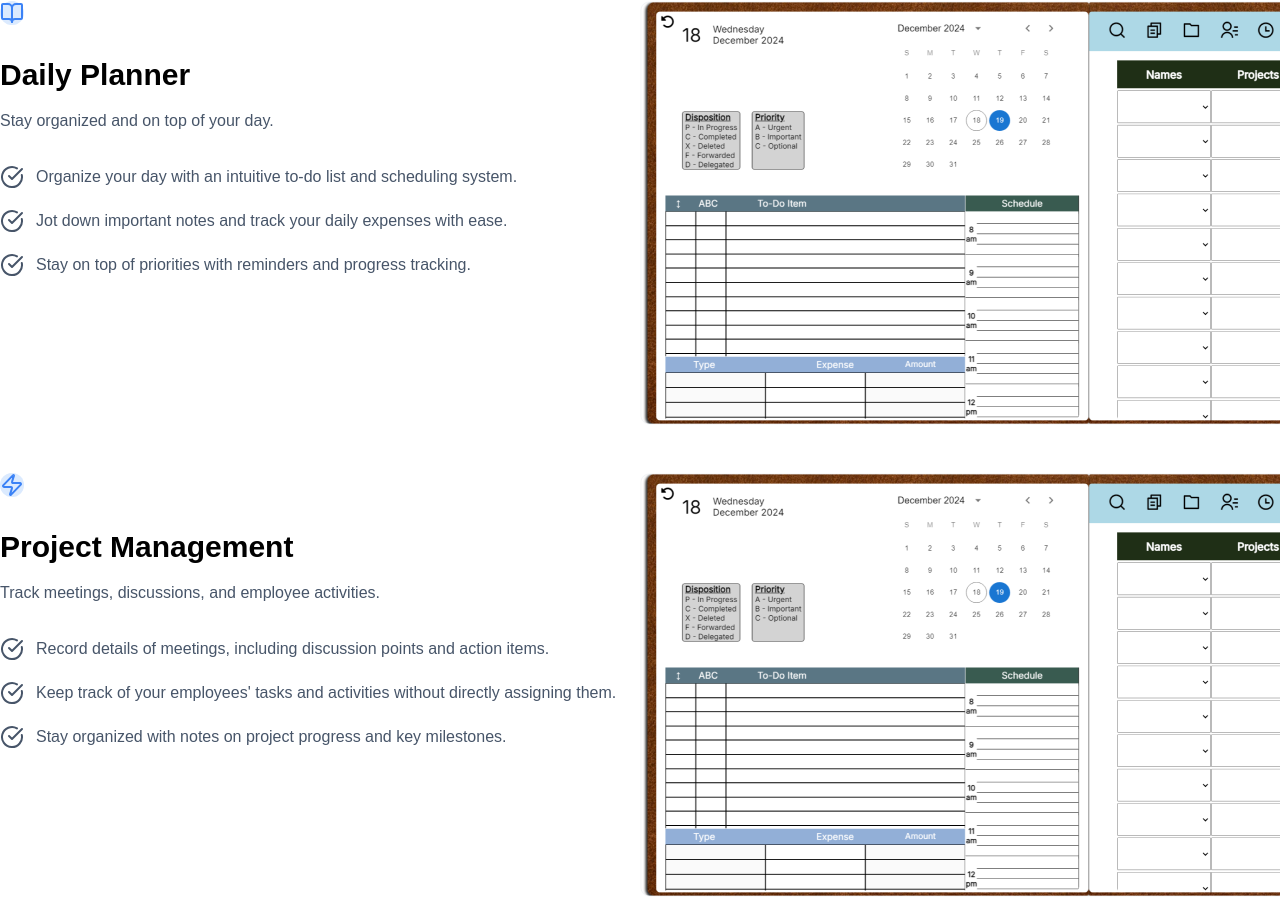
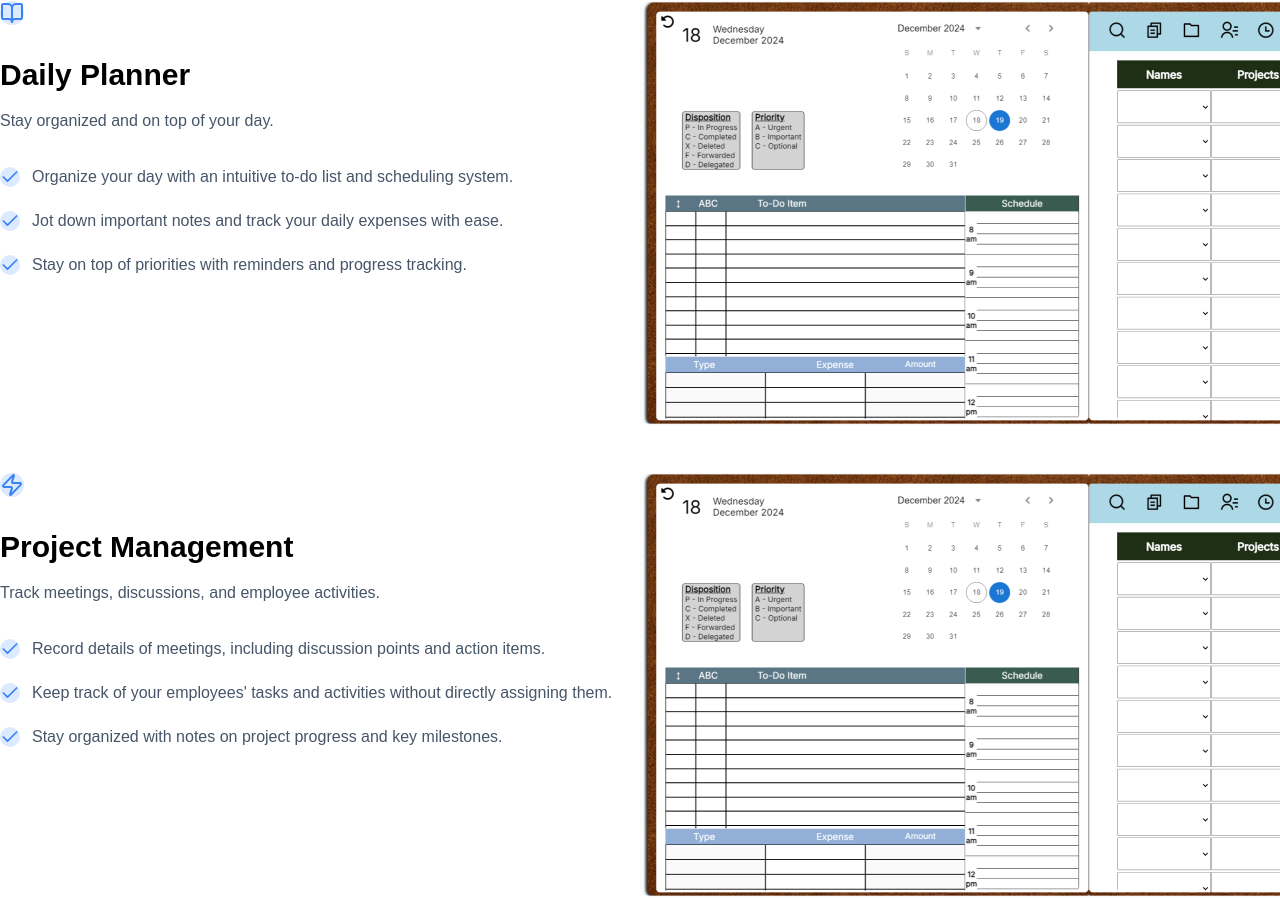
Before and after one commit to LucianiChristian/polaris-splash, a Next.js app: page / in a window 1280 px wide. Shown: the part 1480-2378 px from the top of the page. Built offline with nearby package versions, Linux system fonts and the light colour scheme.

Commit message:
Style list items.

```diff
--- a/src/app/Features/Feature.tsx
+++ b/src/app/Features/Feature.tsx
@@ -1,6 +1,7 @@
-import { CircleCheckBig } from "lucide-react";
+import { Check } from "lucide-react";
 import React from "react";
 import FeatureIcon from "../Shared/FeatureIcon";
+import ListItem from "../Shared/ListItem";
 
 type Props = {
     icon: React.ComponentType<{className: string}>,
@@ -19,14 +20,7 @@ export default function Feature({ icon: Icon, header, subtitle, listItems }: Pro
                     <p className="text-slate-600">{ subtitle }</p>
                 </div>
                 <ul className="text-slate-600 flex flex-col gap-4 lg:gap-5">
-                    {
-                        listItems.map(item => (
-                            <li className="flex items-center gap-3" key={item}>
-                                <CircleCheckBig  />
-                                { item }
-                            </li>
-                        ))
-                    }
+                    { listItems.map(ListItem) }
                 </ul>
             </div>
             <img src="/app-screenshot.png" alt="app screenshot" className="pt-10 lg:pt-0"/>
--- /dev/null
+++ b/src/app/Shared/ListItem.tsx
@@ -0,0 +1,10 @@
+import { Check } from "lucide-react";
+
+export default function ListItem(item: string) {
+    return <li className="flex items-center gap-3" key={item}>
+        <div className="text-blue-500 bg-blue-100 p-[2] rounded-full">
+            <Check width={20} height={20} />
+        </div>
+        {item}
+    </li>;
+}
```
